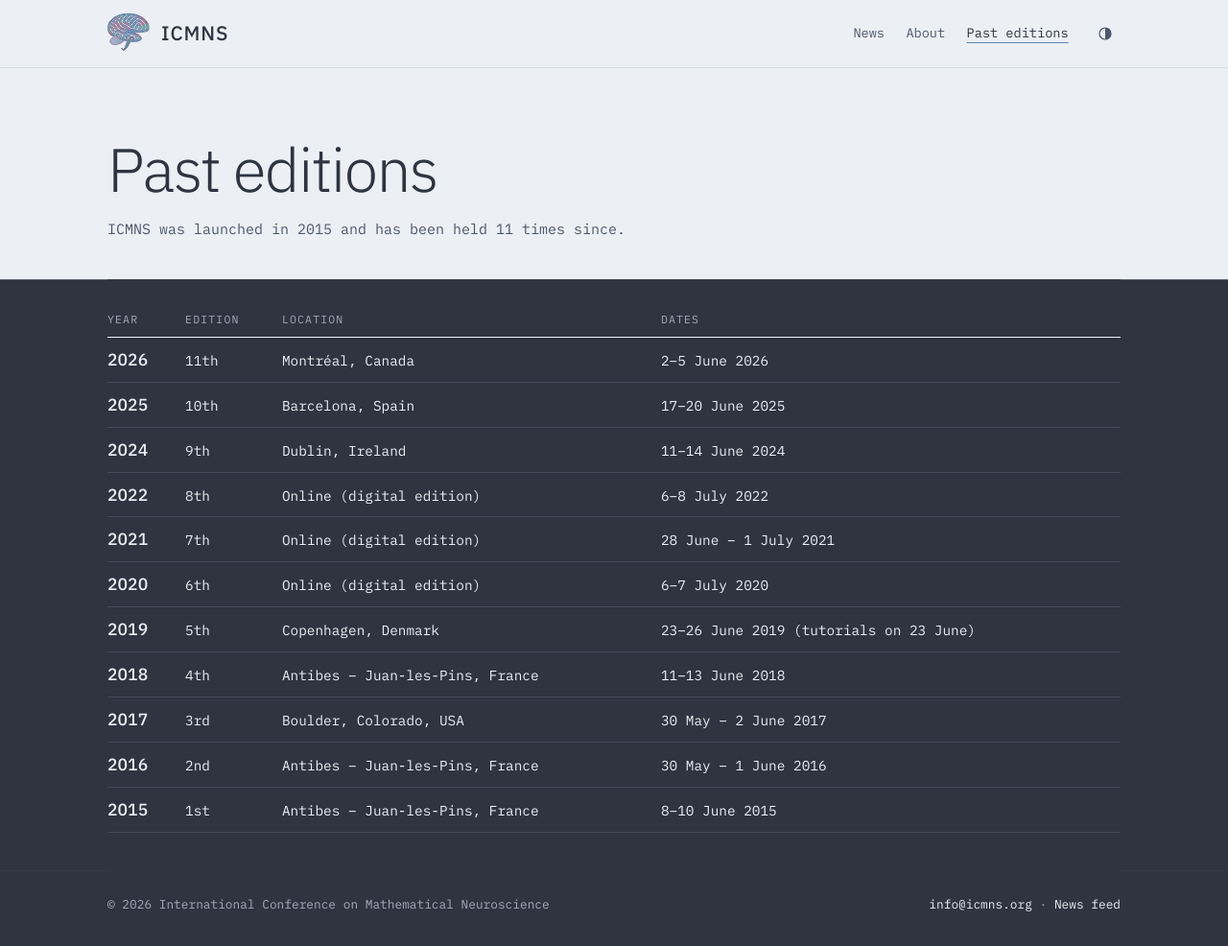
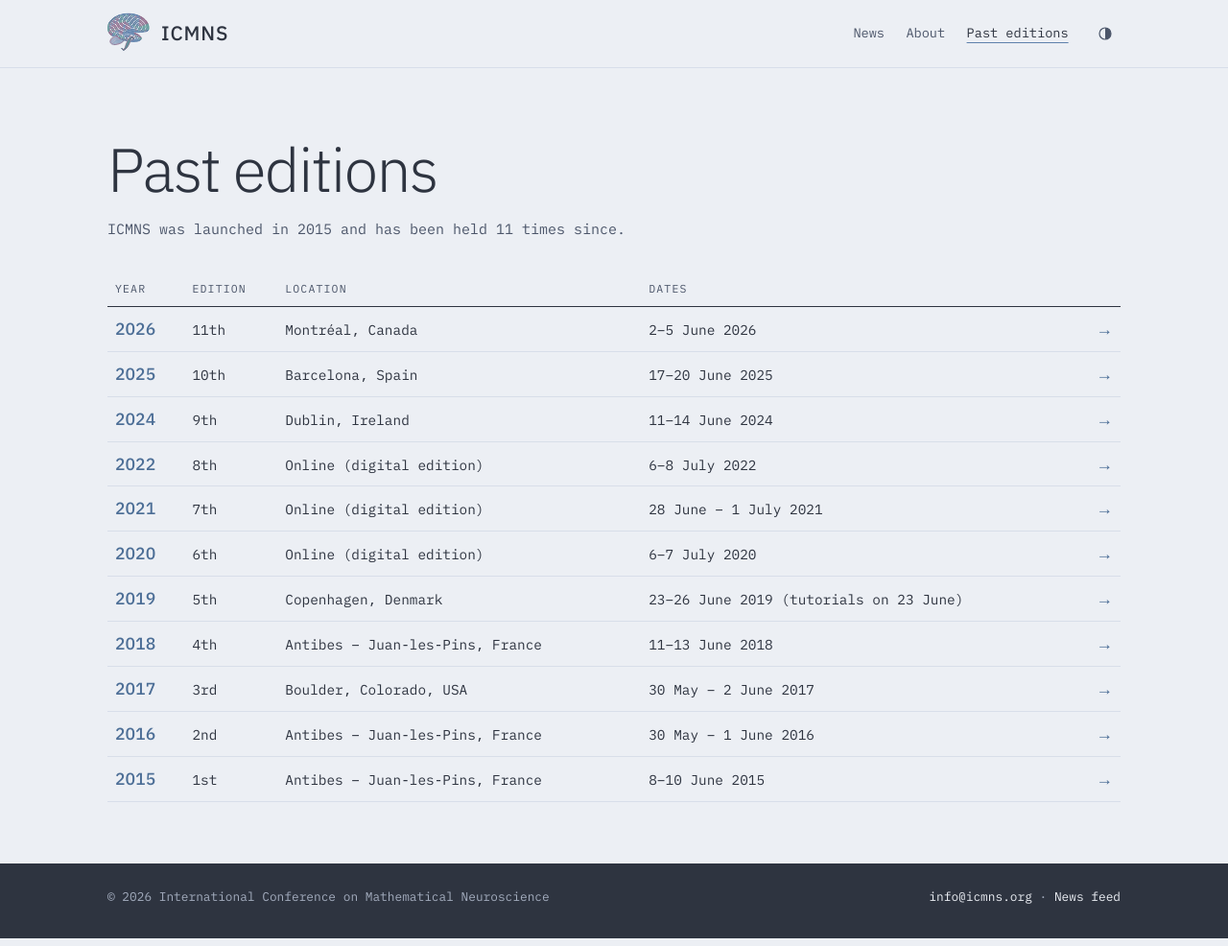
Before and after one commit to icmns-org/icmns-org.github.io, a Jekyll site: the page built from editions.md, in a window 1280 px wide. Shown: the whole page at 96% size. Built offline with Jekyll 4.4.1, drawn with Linux system fonts in a browser that asks for light colours.

Commit message:
Links in colour without underline; clickable rows in Past editions; drop the dark band
Co-Authored-By: Claude Opus 5.5 <noreply@anthropic.com>

```diff
--- a/assets/css/style.css
+++ b/assets/css/style.css
@@ -11,7 +11,7 @@
   --accent-soft: #5e81ac;
   --btn: #88c0d0;
   --btn-ink: #2e3440;
-  --band: #2e3440;            /* Polar Night panels: footer and the past-editions band */
+  --band: #2e3440;            /* Polar Night panel: the footer */
   --band-ink: #eceff4;
   --band-muted: #a3acbd;
   --band-rule: #434c5e;
@@ -95,8 +95,8 @@ h1, h2, h3 { font-family: var(--display); font-weight: 400; letter-spacing: -.01
 .page-head { padding: clamp(2rem, 6vw, 4.5rem) 0 2.5rem; }
 .page-head h1 { font-weight: 300; font-size: clamp(2.3rem, 5vw, 4rem); line-height: 1.05; letter-spacing: -.025em; margin: 0; max-width: 20ch; }
 .page-head .meta { margin: 1rem 0 0; }
-.page-head .meta a, .prose a { color: var(--accent); text-decoration: underline; text-decoration-thickness: 1px; text-underline-offset: .2em; text-decoration-color: color-mix(in srgb, var(--accent) 45%, transparent); }
-.page-head .meta a:hover, .prose a:hover { text-decoration-color: currentColor; }
+.page-head .meta a, .prose a { color: var(--accent); font-weight: 500; text-decoration: none; }
+.page-head .meta a:hover, .prose a:hover, .page-head .meta a:focus-visible, .prose a:focus-visible { text-decoration: underline; text-decoration-thickness: 1px; text-underline-offset: .2em; }
 
 .intro { padding-bottom: 2.5rem; }
 .prose { max-width: 66ch; }
@@ -131,7 +131,20 @@ th, td { text-align: left; vertical-align: baseline; padding: .5rem 1rem .5rem 0
 th { font-weight: 400; font-size: .72rem; text-transform: uppercase; letter-spacing: .1em; color: var(--muted); border-bottom-color: var(--ink); padding-top: 0; }
 .data td.year { font-family: var(--display); font-size: 1.1rem; font-weight: 500; font-variant-numeric: tabular-nums; }
 .data td.year a { text-decoration: none; }
-.data td.year a:hover { color: var(--band-accent); }
+
+/* past editions: each row links to its edition */
+.editions tbody tr { position: relative; cursor: pointer; }
+.editions td.year a { color: var(--accent); }
+.editions td.year a::after { content: ""; position: absolute; inset: 0; }   /* the whole row is the link */
+.editions td.go { width: 2rem; text-align: right; padding-right: .5rem; color: var(--accent); font-family: var(--display); font-size: 1.1rem; transition: transform .15s ease; }
+.editions tbody tr:hover td, .editions tbody tr:focus-within td { background: color-mix(in srgb, var(--accent-soft) 10%, transparent); }
+.editions tbody tr:hover td.go, .editions tbody tr:focus-within td.go { transform: translateX(.25rem); }
+.editions td.year a:focus-visible { outline: none; }
+.editions tbody tr:focus-within { outline: 2px solid var(--accent-soft); outline-offset: -2px; }
+.editions td:first-child { padding-left: .5rem; }
+.editions th:first-child { padding-left: .5rem; }
+.editions-list { margin-bottom: 4rem; }
+.visually-hidden { position: absolute; width: 1px; height: 1px; overflow: hidden; clip: rect(0 0 0 0); white-space: nowrap; }
 .table-scroll { overflow-x: auto; }
 
 /* key dates: Aurora status signals */
@@ -143,13 +156,6 @@ th { font-weight: 400; font-size: .72rem; text-transform: uppercase; letter-spac
 .s-open::before { background: var(--green); }
 .s-next::before { background: var(--yellow); }
 .key-dates tr.is-soon td:first-child { box-shadow: inset 3px 0 0 var(--red); padding-left: .75rem; }
-
-/* ---------------------------------------------------------------- Polar Night band */
-.band { background: var(--band); color: var(--band-ink); box-shadow: 0 0 0 100vmax var(--band); clip-path: inset(0 -100vmax); padding: 2rem 0 2.5rem; margin-bottom: -1px; }
-.band th { color: var(--band-muted); border-bottom-color: var(--band-ink); }
-.band td { border-bottom-color: var(--band-rule); }
-.band + * { margin-top: 0; }
-main:has(> .wrap > .band:last-child) + .footer { border-top: 1px solid var(--band-rule); }
 
 /* ---------------------------------------------------------------- news */
 .news { list-style: none; margin: 0; padding: 0; border-top: 1px solid var(--rule); }
--- a/editions.md
+++ b/editions.md
@@ -8,12 +8,12 @@ permalink: /editions/
     <h1>Past editions</h1>
     <p class="meta">ICMNS was launched in 2015 and has been held {{ editions | size }} times since.</p>
   </header>
-  <section class="band">
+  <section class="editions-list">
     <table class="data editions">
-      <thead><tr><th>Year</th><th>Edition</th><th>Location</th><th>Dates</th></tr></thead>
+      <thead><tr><th>Year</th><th>Edition</th><th>Location</th><th>Dates</th><th><span class="visually-hidden">Open</span></th></tr></thead>
       <tbody>
         {% for e in editions %}
-        <tr><td class="year"><a href="{{ e.url | relative_url }}">{{ e.year }}</a></td><td>{{ e.edition }}</td><td>{{ e.location }}</td><td>{{ e.dates }}</td></tr>
+        <tr><td class="year"><a href="{{ e.url | relative_url }}">{{ e.year }}</a></td><td>{{ e.edition }}</td><td>{{ e.location }}</td><td>{{ e.dates }}</td><td class="go" aria-hidden="true">→</td></tr>
         {% endfor %}
       </tbody>
     </table>
```
